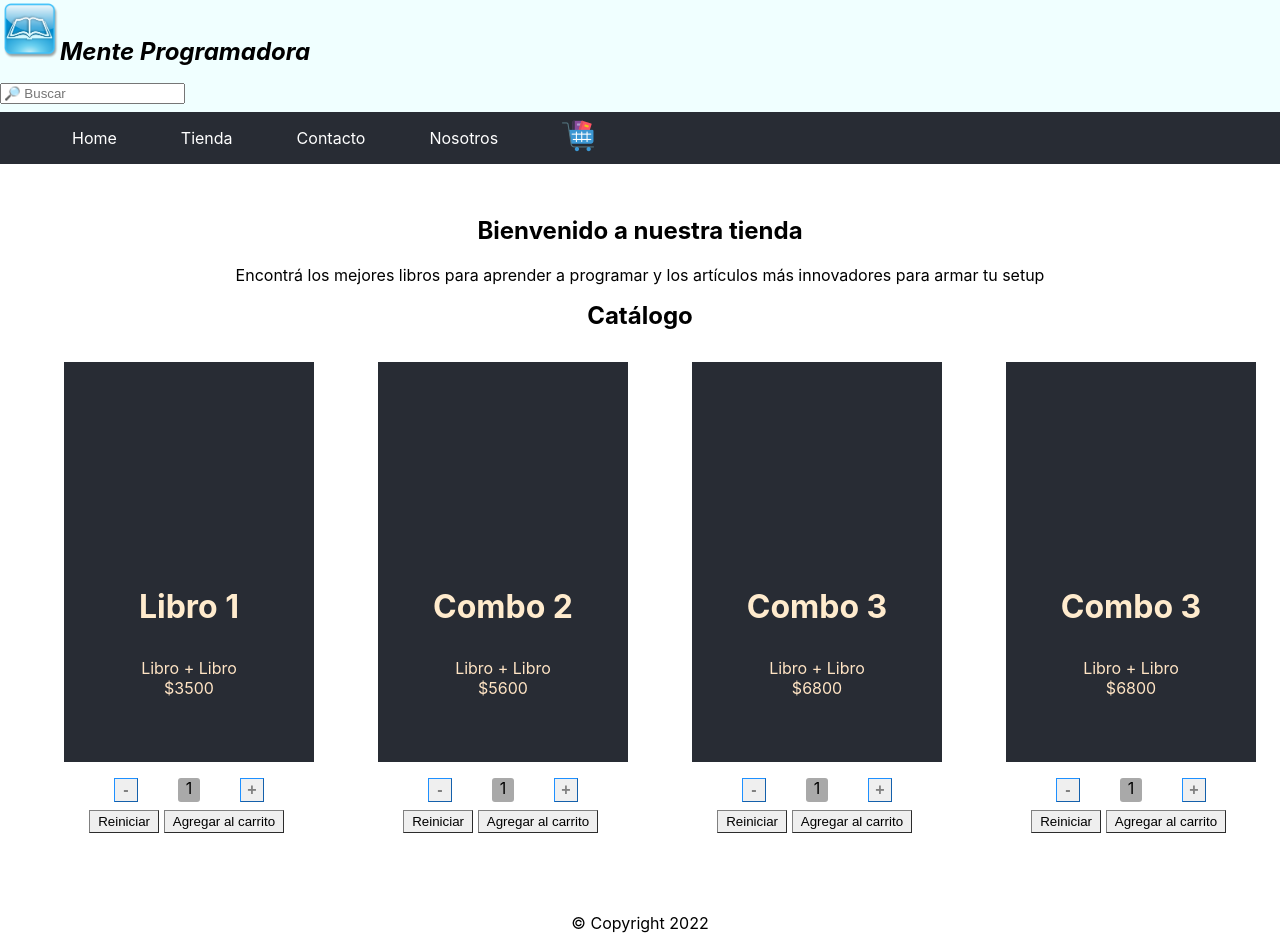
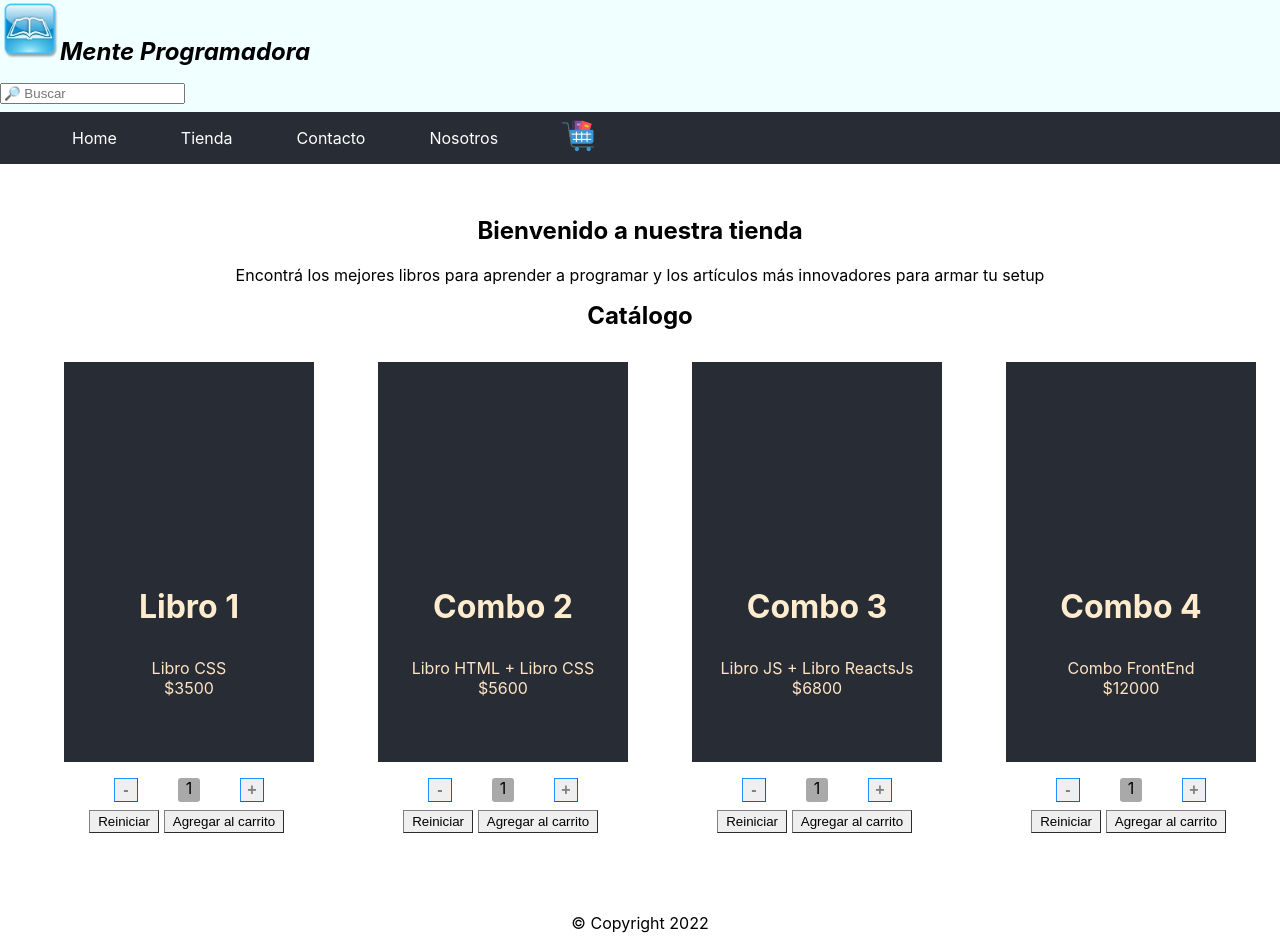
Before and after one commit to carla-fdz/primerTiendaFernandez, a React app: page / in a window 1280 px wide. Built offline with nearby package versions, Linux system fonts and the light colour scheme.

Commit message:
cambios guardados

```diff
--- a/src/App.js
+++ b/src/App.js
@@ -11,7 +11,6 @@ function App() {
       <Navbar />
       <Body />
       <Footer />
-
     </>
   );
 }
--- /dev/null
+++ b/src/components/CardsContent.js
@@ -0,0 +1,32 @@
+const CardsContent = [{
+    id: 1,
+    img: "#",
+    title: "Libro 1",
+    description: "Libro CSS",
+    price: "$3500",
+    stock: 3,
+},
+    {id: 2,
+    img: "#",
+    title: "Combo 2",
+    description: "Libro HTML + Libro CSS",
+    price: "$5600",
+    stock: 3,
+    },
+    {id: 3,
+    img: "#",
+    title: "Combo 3",
+    description: "Libro JS + Libro ReactsJs",
+    price: "$6800",
+    stock: 3,
+    },
+    {id: 3,
+      img: "#",
+      title: "Combo 4",
+      description: "Combo FrontEnd",
+      price: "$12000",
+      stock: 3,
+    },
+  ]
+
+  export default CardsContent;
--- a/src/components/Container/Container.js
+++ b/src/components/Container/Container.js
@@ -1,55 +1,14 @@
-import { useState } from 'react';
 import './Container.css';
 import CardList from '../CardList/CardList';
+import CardsContent from '../CardsContent';
 
-function Container() {
-
-  //Arreglar esto!
-
-  // const [booksFetch, setBooksFetch] = useState([]);
-  // const cardsContent = () => {
-  //   fetch('catalogo.json')
-  //   .then((resp) => {return resp.json()})
-  //   .then((data) => setBooksFetch(data));
-  // }
-  // }
-
-  const cardsContent = [
-  {id: 1,
-  img: "#",
-  title: "Libro 1",
-  description: "Libro + Libro",
-  price: "$3500",
-  stock: 3,
-  },
-  {id: 2,
-  img: "#",
-  title: "Combo 2",
-  description: "Libro + Libro",
-  price: "$5600",
-  stock: 3,
-  },
-  {id: 3,
-  img: "#",
-  title: "Combo 3",
-  description: "Libro + Libro",
-  price: "$6800",
-  stock: 3,
-  },
-  {id: 3,
-    img: "#",
-    title: "Combo 3",
-    description: "Libro + Libro",
-    price: "$6800",
-    stock: 3,
-  },
-]
+function Container(){
   return (
     <div className="container">
       <h1>Bienvenido a nuestra tienda</h1>
       <p>Encontrá los mejores libros para aprender a programar y los artículos más innovadores para armar tu setup</p>
       <h2>Catálogo</h2>
-      <CardList cards={cardsContent}/>
+      <CardList cards={CardsContent}/>
     </div>
   );
 }
```
Also changed, not shown: src/components/ItemDetail.js/ItemDetailContainer.js (added, +21 -0 lines), src/components/ItemDetailContainer.js (deleted, +0 -7 lines), src/components/ItemDetail.js/ItemDetail.js (added).
